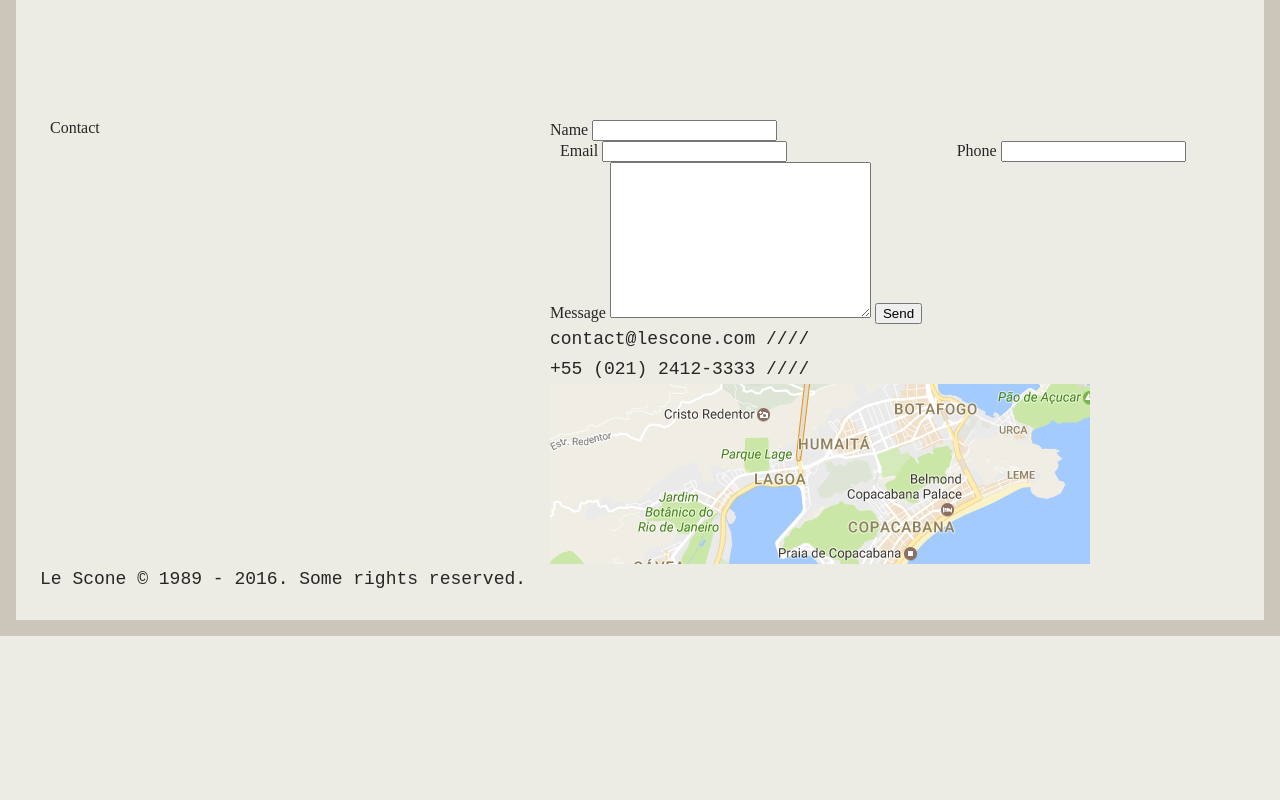
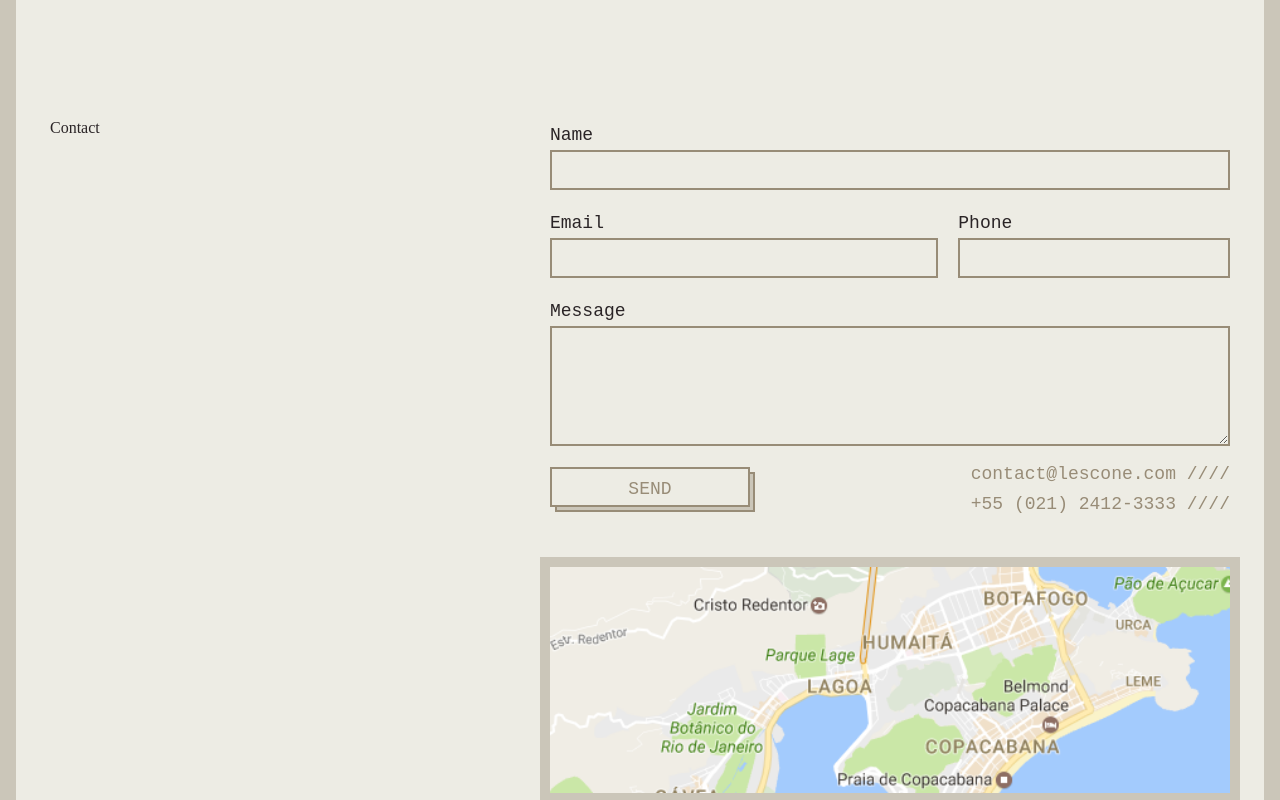
Before and after one commit to Luiz-Wendel/le-scone, a plain HTML site: page index.html in a window 1280 px wide. Shown: the part 1660-2460 px from the top of the page. Before the commit the page ends 2296 px from the top, so only its background shows below. Drawn offline with Linux system fonts and the light colour scheme; a web font is replaced by a local one.

Commit message:
Contact and box-shadow mixin

```diff
--- /dev/null
+++ b/css/_contact.scss
@@ -0,0 +1,78 @@
+.contact {
+  margin: 120px auto;
+  @include device(s) {
+    margin: 60px auto;
+  }
+}
+
+.contact form {
+  label {
+    @include type-primary(18);
+    display: block;
+  }
+
+  input[type='text'],
+  input[type='email'],
+  textarea {
+    @include type-primary(18);
+    color: $grey;
+    width: 100%;
+    padding: 0 5px;
+    height: 40px;
+    border: 2px solid $dark-beige;
+    background: transparent;
+    margin-bottom: 1em;
+    &:hover,
+    &:focus {
+      outline: none;
+      border-color: $regular-beige;
+    }
+  }
+
+  textarea {
+    height: 120px;
+  }
+}
+
+input.button {
+  @include type-primary(18);
+  cursor: pointer;
+  color: $dark-beige;
+  text-transform: uppercase;
+  border: 2px solid $dark-beige;
+  background: transparent;
+  display: block;
+  width: 200px;
+  padding-top: 5px;
+  transition: 0.3s;
+
+  @include box-shadow(5px 5px 0 -2px $regular-beige, 5px 5px 0 0 $dark-beige);
+
+  &:hover {
+    @include box-shadow(3px 3px 0 -2px $regular-beige, 3px 3px 0 0 $dark-beige);
+  }
+}
+
+.contact-info {
+  display: inline-block;
+  color: $dark-beige;
+  margin-top: 2em;
+  margin-bottom: 3em;
+
+  @include device(l) {
+    float: right;
+    text-align: right;
+    margin-top: -3em;
+  }
+}
+
+.contact-map {
+  display: block;
+  clear: both;
+
+  @include box-shadow(0 0 0 10px $regular-beige);
+
+  img {
+    width: 100%;
+  }
+}
--- a/css/_vars-and-mixins.scss
+++ b/css/_vars-and-mixins.scss
@@ -32,3 +32,9 @@ $font-secondary: 'Aref Ruqaa', serif;
     line-height: em(30, 24);
   }
 }
+
+@mixin box-shadow($shadow...) {
+  -webkit-box-shadow: $shadow;
+  -moz-box-shadow: $shadow;
+  box-shadow: $shadow;
+}
--- a/css/style.scss
+++ b/css/style.scss
@@ -7,3 +7,4 @@
 // Parts
 @import 'intro';
 @import 'menu';
+@import 'contact';
```
Also changed, not shown: css/style.css, 1 other file.
